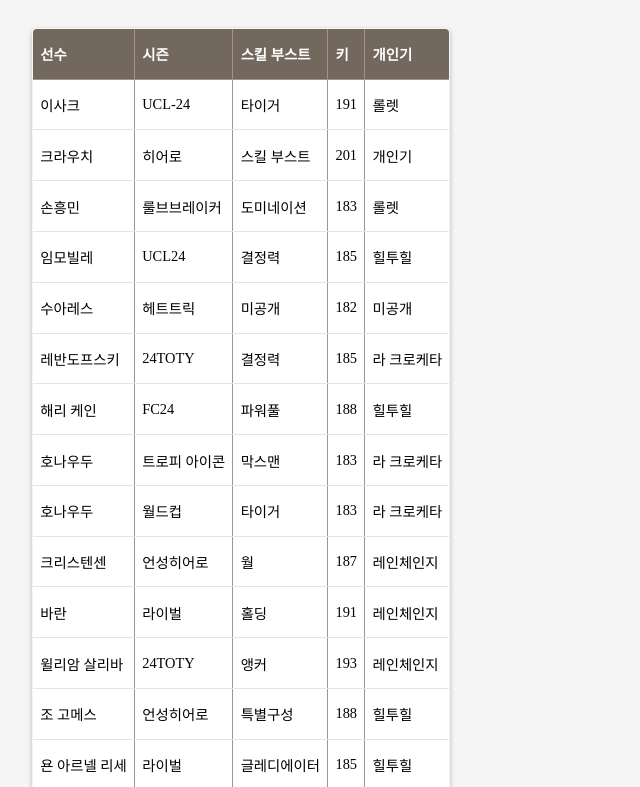
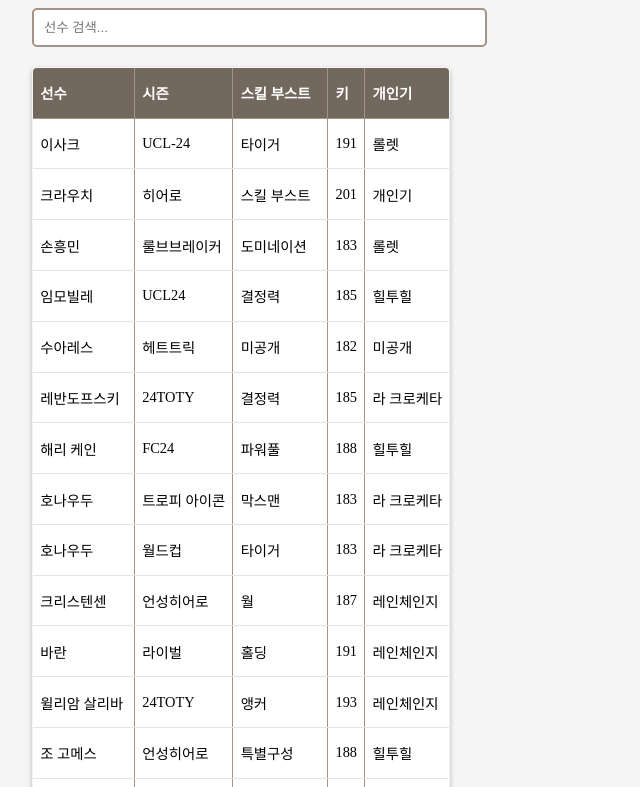
Before and after one commit to jw619/-, a plain HTML site: page index.html in a window 1280 px wide. Shown: the part 113-900 px from the top of the page, without its empty margins (0-640 px from the left). Drawn offline with Linux system fonts and the light colour scheme.

Commit message:
Update index.html

```diff
--- a/index.html
+++ b/index.html
@@ -9,7 +9,10 @@
 </head>
 <body>
     <h1 id="heading">FC모바일 선수 정보</h1>
-        <div style="display: flex; align-items: center;">
+    <div id="search-container">
+        <input type="text" id="search-input" placeholder="선수 검색..." onkeyup="filterTable()">
+            </div>
+    <div style="display: flex; align-items: center;">
         <div id="info" style="display: none; font-family: 'Nanum Gothic', sans-serif;"></div>
         <div id="table-container"></div>
     <script src="script.js"></script>
```
